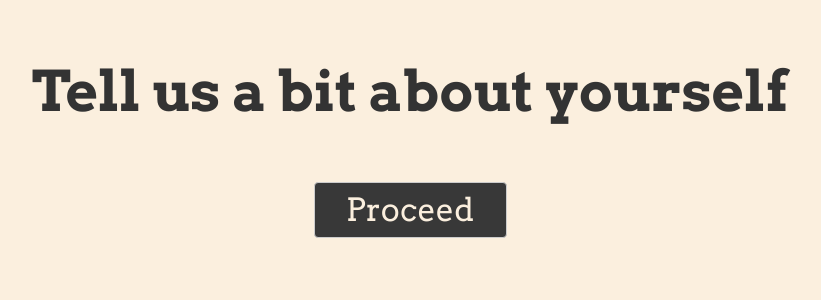
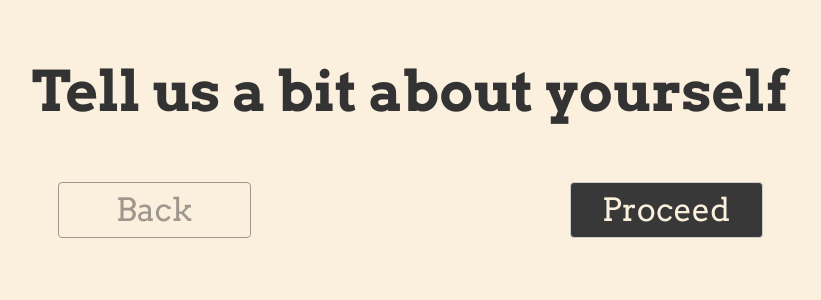
Before and after one commit to preetjdp/Rigel, a Svelte app: page / in a window 1280 px wide. Shown: the top 300 px of the page, without its empty margins (230-1051 px from the left). Built offline with nearby package versions, Linux system fonts and the light colour scheme.

Commit message:
More small

```diff
--- a/public/global.css
+++ b/public/global.css
@@ -37,7 +37,7 @@ input, button, select, textarea {
 	font-size: inherit;
 	/* -webkit-padding: 0.4em 0; */
 	/* padding: 0.4em; */
-	margin: 0 0 0.5em 0;
+	/* margin: 0 0 0.5em 0; */
 	box-sizing: border-box;
 	border: 1px solid #ccc;
 	border-radius: 2px;
--- a/src/pages/page1.svelte
+++ b/src/pages/page1.svelte
@@ -1,18 +1,25 @@
 <script lang="ts">
-
-    import Text from "../components/Text.svelte"
-    import Button from "../components/Button.svelte"
+    import Text from "../components/Text.svelte";
+    import Button from "../components/Button.svelte";
 </script>
 
-
-<div>
-    <Text>Tell us a bit about yourself</Text>
-    <Button type="primary">Proceed</Button>
-</div>
-
 <style>
-    div {
+    .parent-container {
         width: 80%;
         text-align: center;
     }
+
+    .bottom-row {
+        display: flex;
+        align-items: center;
+        justify-content: space-around;
+    }
 </style>
+
+<div class="parent-container">
+    <Text>Tell us a bit about yourself</Text>
+    <div class="bottom-row">
+        <Button type="secondary" disabled>Back</Button>
+        <Button type="primary">Proceed</Button>
+    </div>
+</div>
```
